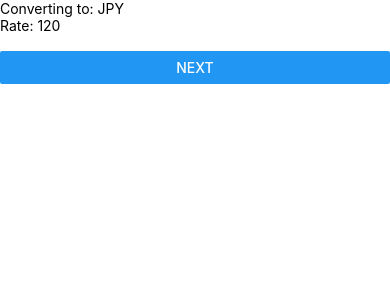
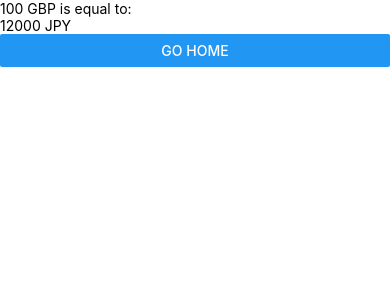
Before and after one commit to jamesrford7/forex, a React Native app: screen / in a window 390 px wide. Shown: the top 300 px of the page. Built offline with nearby package versions, Linux system fonts and the light colour scheme.

Commit message:
Add the result page

```diff
--- a/App.tsx
+++ b/App.tsx
@@ -2,6 +2,7 @@ import React from 'react';
 
 import CurrencySelectPage, { Currency } from'./src/components/pages/CurrencySelectPage';
 import AmountInputPage from './src/components/pages/AmountInputPage';
+import ResultPage from './src/components/pages/ResultPage';
 
 import { List } from 'immutable';
 
@@ -9,7 +10,8 @@ const currencies = List<Currency>([{name: 'US Dollar', id: 'USD'}, {name: 'Japan
 
 const App = () => (
 	// <CurrencySelectPage currencies={currencies} onNext={() => {}}/>
-	<AmountInputPage currencyToConvert="JPY" currencyRate={120} onCurrencyInputChange={() => {}} />
+	// <AmountInputPage currencyToConvert="JPY" currencyRate={120} onCurrencyInputChange={() => {}} />
+	<ResultPage gbpAmount={100} currencyToConvert='JPY' destinationCurrencyAmount={12000} onHomePress={() => {}} />
 )
 
 export default App;
--- /dev/null
+++ b/src/components/pages/ResultPage.tsx
@@ -0,0 +1,21 @@
+import React from 'react';
+import { View, Text, Button } from 'react-native';
+
+export interface IResultPage {
+    currencyToConvert: string,
+    gbpAmount: number,
+    destinationCurrencyAmount: number,
+    onHomePress: () => void;
+}
+
+export default class ResultPage extends React.PureComponent<IResultPage> {
+    render() {
+        return (
+            <View>
+                <Text>{`${this.props.gbpAmount} GBP is equal to:`}</Text>
+                <Text>{`${this.props.destinationCurrencyAmount} ${this.props.currencyToConvert}`}</Text>
+                <Button title="Go home" onPress={this.props.onHomePress} />
+            </View>
+        )
+    }
+}
```
Also changed, not shown: 1 other file (tests, documents, lock files or other folders).
